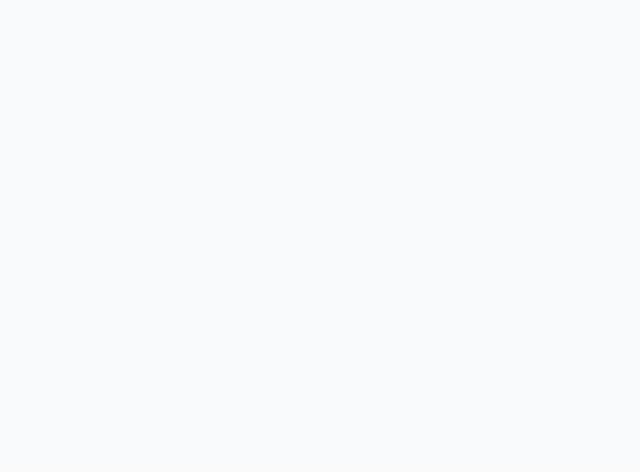
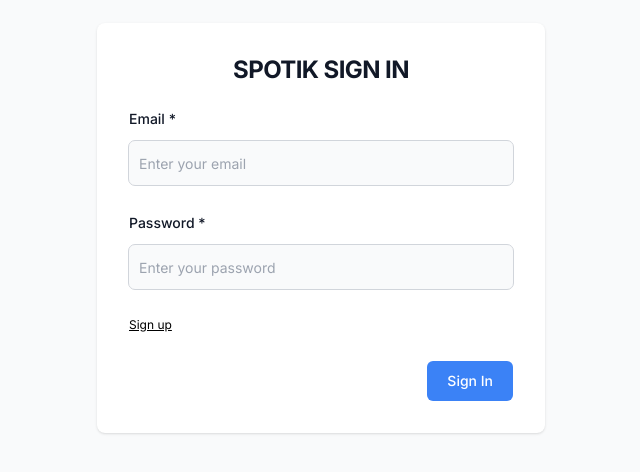
Before and after one commit to kysonic/spotik, a Next.js app: page /auth/sign-in in a window 1280 px wide. Shown: the part 172-644 px from the top of the page, without its empty margins (319-959 px from the left). Built offline with nearby package versions, Linux system fonts and the light colour scheme; no server answers.

Commit message:
feat: db pool + user dao

```diff
--- a/package.json
+++ b/package.json
@@ -23,6 +23,7 @@
   },
   "devDependencies": {
     "@types/node": "^20",
+    "@types/pg": "^8.11.0",
     "@types/react": "^18",
     "@types/react-dom": "^18",
     "autoprefixer": "^10.0.1",
--- a/src/app/auth/sign-in/page.tsx
+++ b/src/app/auth/sign-in/page.tsx
@@ -1,3 +1,5 @@
+import EmailPasswordSignInForm from '@/components/features/auth/sign-in/EmailPasswordSignInForm';
+
 export default function LoginPage() {
-  return null;
+  return <EmailPasswordSignInForm />;
 }
--- a/src/components/features/auth/sign-in/EmailPasswordSignInForm.tsx
+++ b/src/components/features/auth/sign-in/EmailPasswordSignInForm.tsx
@@ -4,39 +4,46 @@
 import { SubmitHandler, useForm } from 'react-hook-form';
 import Button from '@/components/ui/forms/Button';
 import FormCard from '@/components/ui/forms/FormCard';
-import { signUpSchema, SignUpSchema } from '@/validation/auth';
+import { signInSchema, SignInSchema } from '@/validation/auth';
 import { zodResolver } from '@hookform/resolvers/zod';
 import FormInput from '@/components/forms/FormInput';
 import Error from '@/components/ui/typography/Error';
 import Link from 'next/link';
+import { useSignIn } from '@clerk/nextjs';
+import { useRouter } from 'next/navigation';
 
 export default function EmailPasswordSignInForm() {
   const [error, setError] = useState('');
   const [isLoading, setIsLoading] = useState(false);
-  const { control, handleSubmit, reset, setFocus } = useForm<SignUpSchema>({
-    resolver: zodResolver(signUpSchema),
+  const { control, handleSubmit, reset, setFocus } = useForm<SignInSchema>({
+    resolver: zodResolver(signInSchema),
   });
+  const router = useRouter();
+
+  const { isLoaded, signIn, setActive } = useSignIn();
 
   useEffect(() => {
     setFocus('email');
   }, []);
 
-  const onSubmit: SubmitHandler<SignUpSchema> = async ({ email, password }) => {
+  const onSubmit: SubmitHandler<SignInSchema> = async ({ email, password }) => {
     if (!isLoaded) {
       return;
     }
 
     try {
       setIsLoading(true);
-      await signUp?.create({
-        emailAddress: email,
+      const result = await await signIn.create({
+        identifier: email,
         password,
       });
-      console.log(2);
-      await signUp.prepareEmailAddressVerification({ strategy: 'email_code' });
-      console.log(3);
+      if (result.status === 'complete') {
+        await setActive({ session: result.createdSessionId });
+        router.push('/');
+      } else {
+        setError(`Sign in failed with "${result.status}" status`);
+      }
       reset();
-      setStep(1);
     } catch (err: any) {
       setError(err.errors[0].message);
     } finally {
@@ -45,8 +52,8 @@
   };
 
   return (
-    <FormCard title="SPOTIK SIGN UP" onSubmit={handleSubmit(onSubmit)}>
-      <FormInput<SignUpSchema>
+    <FormCard title="SPOTIK SIGN IN" onSubmit={handleSubmit(onSubmit)}>
+      <FormInput<SignInSchema>
         name="email"
         type="email"
         control={control}
@@ -54,7 +61,7 @@
         placeholder="Enter your email"
         required
       />
-      <FormInput<SignUpSchema>
+      <FormInput<SignInSchema>
         name="password"
         type="password"
         control={control}
@@ -63,12 +70,12 @@
         required
       />
       {error && <Error>{error}</Error>}
-      <Link href="/auth/sign-in" className="text text-xs block mt-0 underline">
-        Sign in
+      <Link href="/auth/sign-up" className="text text-xs block mt-0 underline">
+        Sign up
       </Link>
       <div className="flex justify-end">
         <Button disabled={!isLoaded} isLoading={isLoading}>
-          Sign Up
+          Sign In
         </Button>
       </div>
     </FormCard>
--- /dev/null
+++ b/src/db/utils.ts
@@ -0,0 +1 @@
+export const noRows = { rows: [] };
--- a/src/validation/auth/index.ts
+++ b/src/validation/auth/index.ts
@@ -1,14 +1,16 @@
 import { z } from 'zod';
+import { email, password } from '@/validation/common';
 
-export const signUpSchema = z.object({
-  email: z.string().email('Email is not valid'),
-  password: z.string().min(4),
-});
-
+// Sign Up
+export const signUpSchema = z.object({}).merge(email).merge(password);
 export type SignUpSchema = z.infer<typeof signUpSchema>;
 
+// Code
 export const signUpCodeSchema = z.object({
   code: z.string().min(6),
 });
+export type SignUpCodeSchema = z.infer<typeof signUpCodeSchema>;
 
-export type SignUpCodeSchema = z.infer<typeof signUpCodeSchema>;
+// Sign in
+export const signInSchema = z.object({}).merge(email).merge(password);
+export type SignInSchema = z.infer<typeof signInSchema>;
--- /dev/null
+++ b/src/validation/common/index.ts
@@ -0,0 +1,6 @@
+import { z } from 'zod';
+
+export const email = z.object({
+  email: z.string().email('Email is not valid'),
+});
+export const password = z.object({ password: z.string().min(4) });
--- a/tsconfig.json
+++ b/tsconfig.json
@@ -11,6 +11,7 @@
     "resolveJsonModule": true,
     "isolatedModules": true,
     "jsx": "preserve",
+    "experimentalDecorators": true,
     "incremental": true,
     "plugins": [
       {
```
Also changed, not shown: src/db/dao/Users.ts (added, +78 -0 lines), src/db/pool.ts (added, +22 -0 lines), 1 other file (tests, documents, lock files or other folders).
